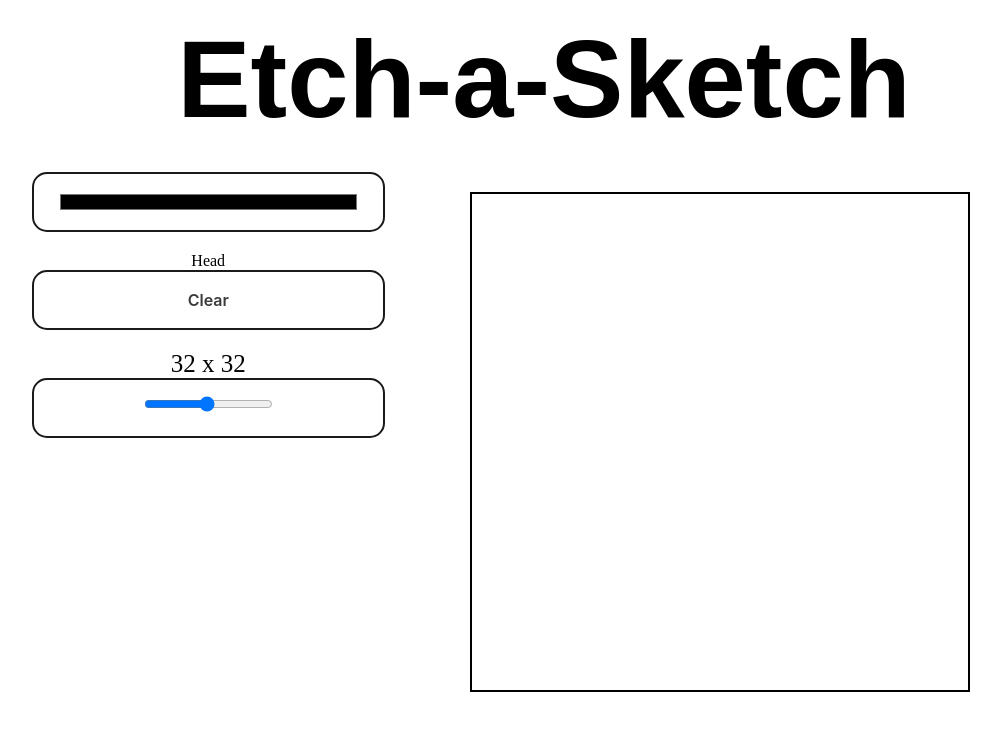
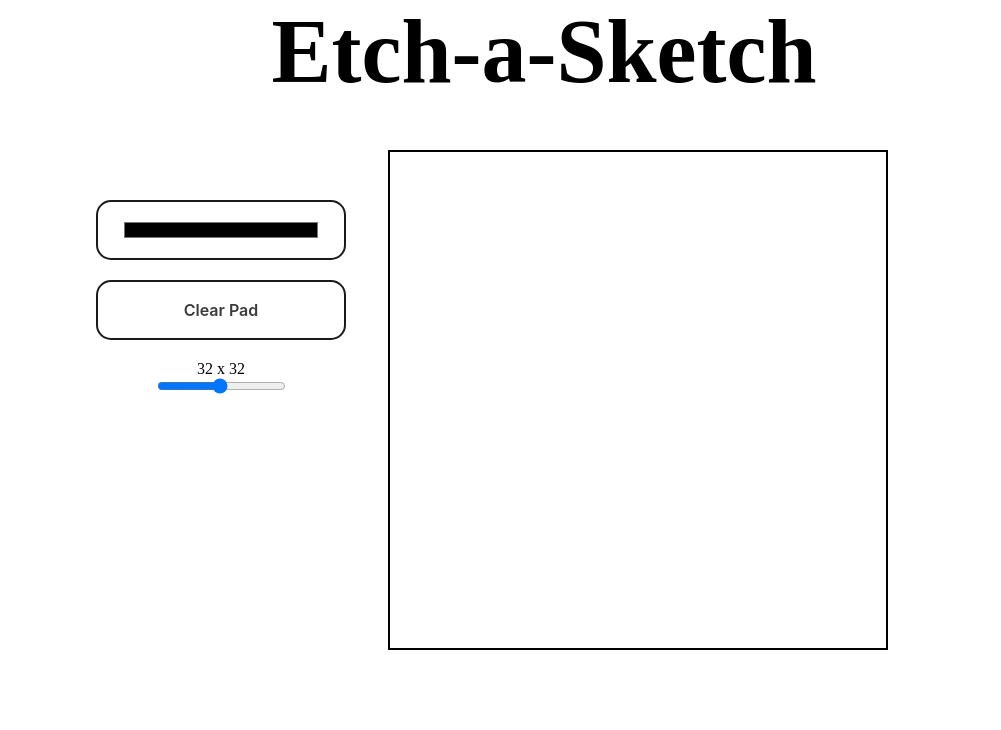
Before and after one commit to devingdaniels/Etch-A-Sketch, a plain HTML site: page index.html in a window 1280 px wide. Shown: the whole page, without its empty margins (96-1097 px from the left). Drawn offline with Linux system fonts and the light colour scheme.

Commit message:
Refactored main layout using grid

```diff
--- a/index.html
+++ b/index.html
@@ -12,24 +12,17 @@
 </head>
 
 <body>
-
     <div class="main-grid-container">
-        <header>
+        <header class="grid-item grid-item-1">
             <h1>Etch-a-Sketch</h1>
         </header>
-
-        <div class="slide-container">
-            <div>
-                <input class="color-picker" type="color" id="head" name="head" value="#000000">
-                <label for="head">Head</label>
-            </div>
-            <button id="clear-sketch-pad" class="button-28" role="button">Clear</button>
+        <div class="grid-item grid-item-2" id="slide-container">
+            <input id="color-picker" type="color" value="#000000">
+            <button id="clear-sketch-pad" class="button-28" role="button">Clear Pad</button>
             <p class="display-size"></p>
-            <div class="slider-container">
-                <input type="range" min="1" max="64" value="32" class="slider" id="myRange">
-            </div>
+            <input type="range" min="1" max="64" value="32" class="slider" id="myRange">
         </div>
-        <div id="parent-for-grid">
+        <div id="parent-for-grid" class="grid-item grid-item-3">
             <div id="grid-container">
             </div>
         </div>
--- a/js.js
+++ b/js.js
@@ -37,7 +37,8 @@ function createGridContainer() {
     var newContainer = document.createElement('div');
     newContainer.style.width = "500px";
     newContainer.style.height = "500px";
-    newContainer.style.margin = "50px auto 0 auto";
+    newContainer.style.margin = "0";
+    newContainer.style.padding = "0"
     newContainer.style.display = "grid";
     newContainer.style.backgroundColor = "aqua";
     newContainer.style.border = "2px solid black";
--- a/styles.css
+++ b/styles.css
@@ -5,39 +5,50 @@ body {
     box-sizing: border-box;
 }
 
-.main-grid-container {
-    margin: 0 10% 0 10%;
-    display: grid;
-    grid-template-columns: repeat(auto-fill, minmax(2, 1fr));
-    padding: 0;
-    margin-bottom: 100px;
-}
-
-header {
-    font-size: 55px;
-    text-align: center;
-    font-family: fantasy;
-    padding: 15px 0 0 0;
-    grid-column-start: 1;
-    grid-column-end: 3;
-    /* or use grid-column-grid: -1; */
-}
-
-.slide-container {
-    padding-top: 30px;
+h1 {
+    font-size: 90px;
     text-align: center;
 }
 
-.display-size {
-    font-size: 25px;
+.main-grid-container {
+    display: grid;
+    grid-template-columns: repeat(3, auto);
+    margin: 0 15% 0 15%;
+}
+
+.grid-item {}
+
+.grid-item-1 {
+    height: 150px;
+    grid-column-start: 1;
+    grid-column-end: 4;
+}
+
+.grid-item-2 {
+    grid-row-start: 2;
+    grid-row-end: 4;
+    max-width: 250px;
+    min-width: 25px;
+    height: 400px;
+    align-self: center;
+    text-align: center;
+}
+
+.grid-item-3 {
+    grid-row-start: 2;
+    grid-row-end: 4;
+    grid-column-start: 2;
+    grid-column-end: 3;
+    height: 500px;
+    width: 500px;
+    justify-self: center;
 }
 
 
 /* CSS */
 
 .button-28,
-.slider-container,
-.color-picker {
+#color-picker {
     appearance: none;
     background-color: transparent;
     border: 2px solid #1A1A1A;
```
